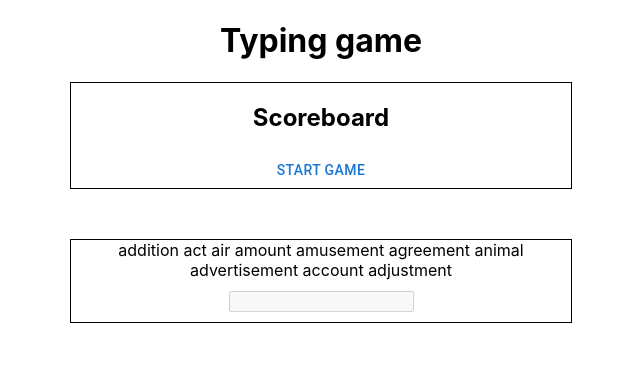
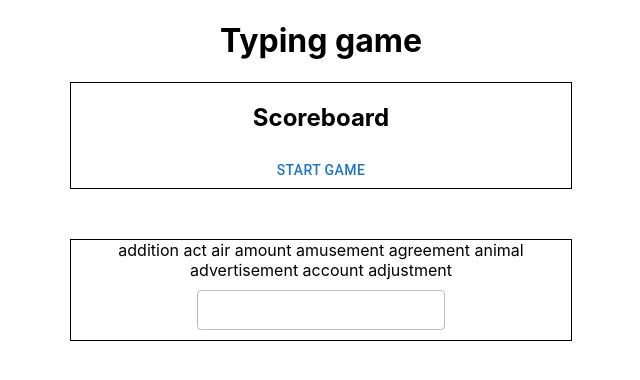
Before and after one commit to edmondklai/typing-game, a React (Create React App) app: page / in a window 1280 px wide. Shown: the top 380 px of the page, without its empty margins (319-959 px from the left). Built offline with nearby package versions, Linux system fonts and the light colour scheme.

Commit message:
chore: Detach current value with entered value

```diff
--- a/src/WordsInput.tsx
+++ b/src/WordsInput.tsx
@@ -1,6 +1,6 @@
 import { useState } from 'react';
 import Box from '@mui/material/Box';
-import { strictEqual } from 'assert';
+import TextField from '@mui/material/TextField';
 
 type WordsInputProps = {
   setWordsEntered: React.Dispatch<React.SetStateAction<string>>,
@@ -8,40 +8,34 @@ type WordsInputProps = {
   wordsEntered: string,
 }
 
-
 function WordsInput({ wordsEntered, setWordsEntered, gameStarted }: WordsInputProps) {
   const [currentWord, setCurrentWord] = useState('');
 
-  function handleChange(e: any) {
-
-    const value = e.target.value;
-    console.log(value.length, value.charAt(value.length - 1))
-    setWordsEntered(value)
-
-
-    if (value.charAt(value.length - 1) === ' ') {
-      console.log('in')
+  function handleChange(e: React.KeyboardEvent): void {
+    const key = e.key;
+    if (key === ' ') {
       setCurrentWord('');
+      setWordsEntered(wordsEntered + key);
+    } else if (key === 'Backspace') {
+      setWordsEntered(wordsEntered.slice(0, -1));
+      setCurrentWord(currentWord.slice(0, -1))
     } else {
-      setCurrentWord(value);
+      setCurrentWord(currentWord + key);
+      setWordsEntered(wordsEntered + key);
     }
-    setCurrentWord(value)
-  }
-
-  function getInput(words: string): string {
-    const wordsAry = words.split(' ');
-    return wordsAry[wordsAry.length - 1]
   }
 
   return (
     <Box padding="10px">
-      <input
+      <TextField
+        size="small"
         disabled={!gameStarted}
-        onChange={handleChange}
+        type="text"
+        onKeyDown={handleChange}
         value={currentWord}
       >
-      </input>
-    </Box>
+      </TextField>
+    </Box >
 
   )
 }
```
